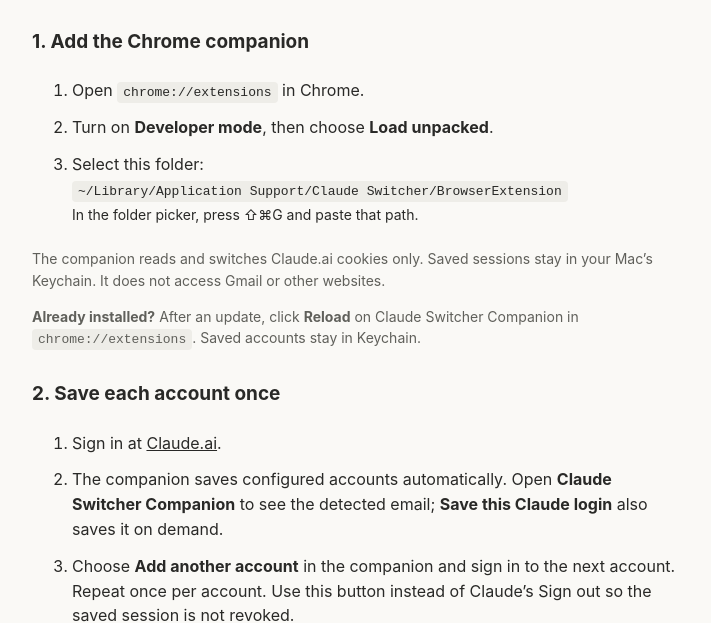
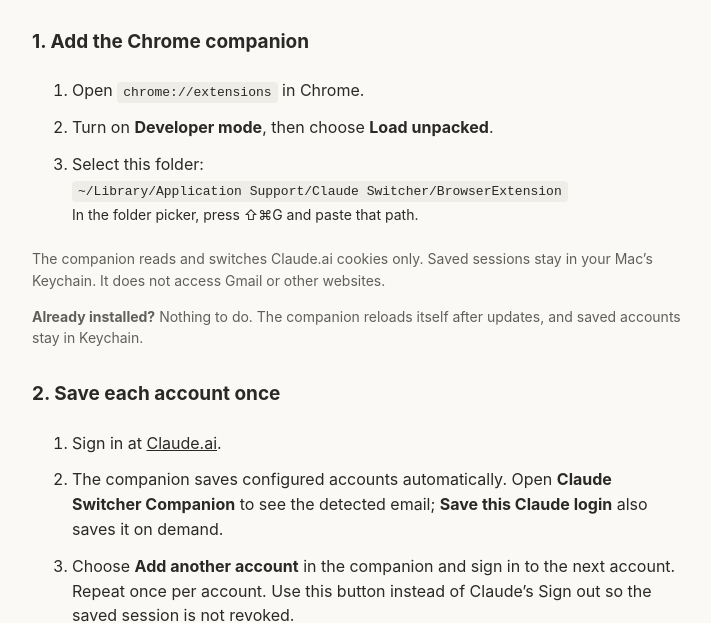
Before and after one commit to paperfoot/claude-switcher, a browser extension: page assets/setup.html in a window 1280 px wide. Shown: the part 177-800 px from the top of the page, without its empty margins (283-994 px from the left). Drawn offline with Linux system fonts and the light colour scheme.

Commit message:
Assets: Let the Chrome companion reload itself after updates; ask for Accessibility at launch
Every app update left Chrome running the companion's old code until someone
clicked Reload in chrome://extensions, and the first switch after 1.1.0 stopped
to ask for Accessibility. The companion now compares the manifest on disk with
its running version on each health check and reloads once (at most every ten
minutes) when they differ; verified live, it picked up a new version in under a
minute. The app asks for Accessibility once at launch instead. Version 1.1.1,
companion 0.9.1.

```diff
--- a/assets/setup.html
+++ b/assets/setup.html
@@ -2,6 +2,6 @@
 :root{color-scheme:light dark;font:16px/1.55 -apple-system,BlinkMacSystemFont,sans-serif;background:light-dark(#faf9f6,#191918);color:light-dark(#292927,#eee)}body{max-width:650px;margin:70px auto;padding:0 24px}h1{font-size:32px;letter-spacing:-.8px;line-height:1.2;margin-bottom:12px}h2{font-size:19px;margin-top:30px}p{color:light-dark(#60605b,#aaa)}li{padding:6px 0}code{font:13px ui-monospace,monospace;background:light-dark(#eeede8,#292927);padding:3px 6px;border-radius:4px;overflow-wrap:anywhere}a{color:inherit}button{font:inherit;padding:9px 15px;border-radius:7px;border:1px solid light-dark(#ccc,#555);background:transparent;color:inherit;cursor:pointer}.note{font-size:14px}footer{margin-top:38px;border-top:1px solid light-dark(#ddd,#444);padding-top:14px;font-size:13px;color:light-dark(#777,#aaa)}
 </style><h1>One account for Chrome and Code.</h1><p>Connect Chrome once. After that, choose an email in the menu bar and carry on where you were.</p>
 <h2>1. Add the Chrome companion</h2><ol><li>Open <code>chrome://extensions</code> in Chrome.</li><li>Turn on <strong>Developer mode</strong>, then choose <strong>Load unpacked</strong>.</li><li>Select this folder:<br><code>~/Library/Application Support/Claude Switcher/BrowserExtension</code><br><span class="note">In the folder picker, press ⇧⌘G and paste that path.</span></li></ol><p class="note">The companion reads and switches Claude.ai cookies only. Saved sessions stay in your Mac’s Keychain. It does not access Gmail or other websites.</p>
-<p class="note"><strong>Already installed?</strong> After an update, click <strong>Reload</strong> on Claude Switcher Companion in <code>chrome://extensions</code>. Saved accounts stay in Keychain.</p>
+<p class="note"><strong>Already installed?</strong> Nothing to do. The companion reloads itself after updates, and saved accounts stay in Keychain.</p>
 <h2>2. Save each account once</h2><ol><li>Sign in at <a href="https://claude.ai">Claude.ai</a>.</li><li>The companion saves configured accounts automatically. Open <strong>Claude Switcher Companion</strong> to see the detected email; <strong>Save this Claude login</strong> also saves it on demand.</li><li>Choose <strong>Add another account</strong> in the companion and sign in to the next account. Repeat once per account. Use this button instead of Claude’s Sign out so the saved session is not revoked.</li></ol>
 <h2>Then just choose an email.</h2><p>Chrome changes to that account. Your next <code>claude</code>, <code>claude --continue</code>, or <code>claude --resume</code> uses it too, in Ghostty or iTerm2. Running sessions stay open; stop and resume them when ready.</p><p class="note">A single Chrome profile has one active Claude account. All Claude.ai tabs in that profile share the switch. A revoked login needs to be saved again. Claude Desktop has its own separate sign-in.</p><footer>Claude Switcher · Paperfoot · <a href="https://github.com/paperfoot/claude-switcher">Source code</a></footer></html>
```
